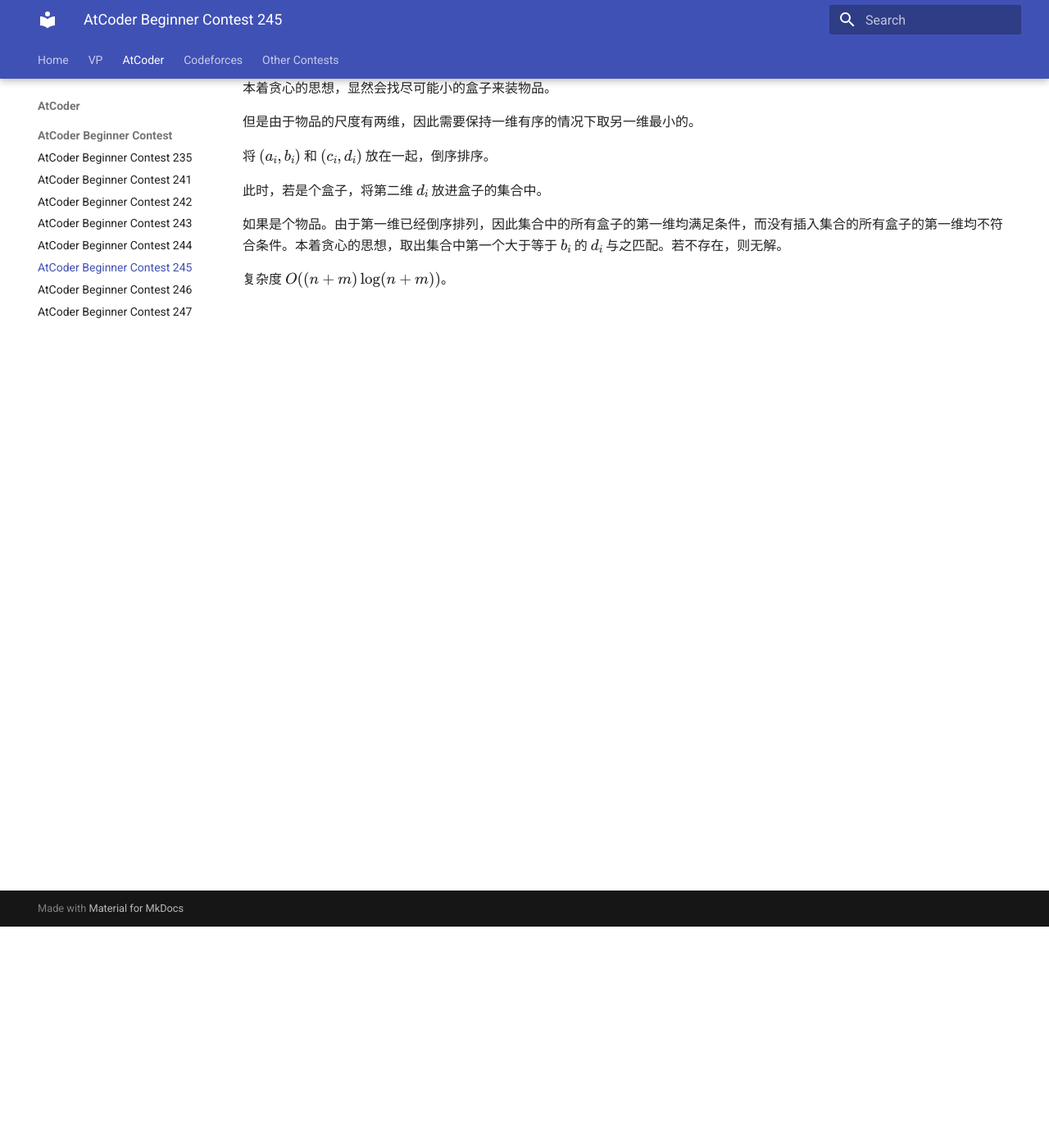
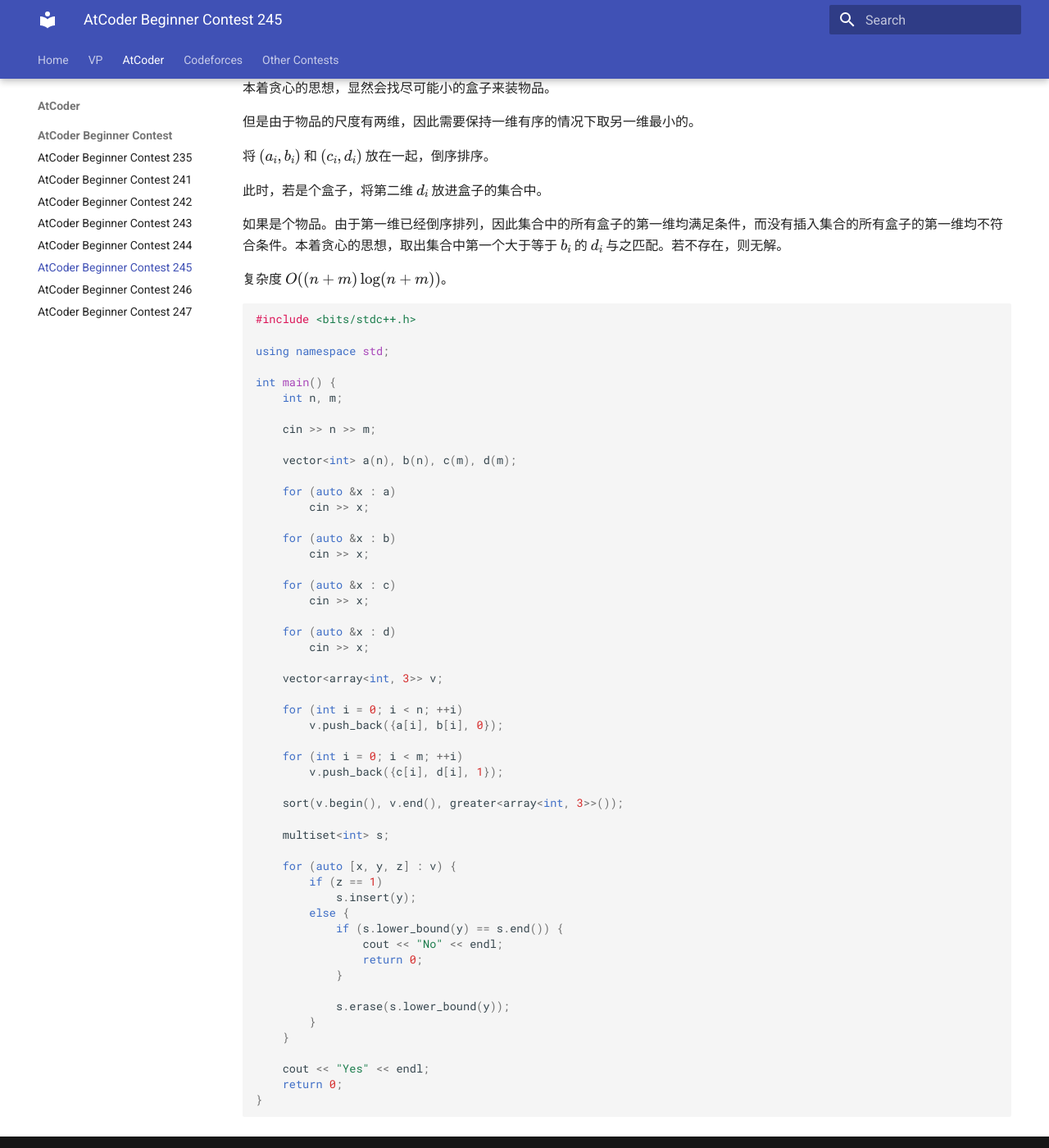
Before and after one commit to SkqLiao/team-wiki, an MkDocs documentation site: the page built from docs/atcoder/abc/abc245.md, in a window 1280 px wide and 1400 px high, scrolled down 270 px. Shown: the whole window at 82% size. Built offline with MkDocs 1.6.1 and Material for MkDocs 9.7.7, drawn with Linux system fonts in a browser that asks for light colours.

Commit message:
update abc245

````diff
--- a/docs/atcoder/abc/abc245.md
+++ b/docs/atcoder/abc/abc245.md
@@ -15,3 +15,57 @@
 如果是个物品。由于第一维已经倒序排列，因此集合中的所有盒子的第一维均满足条件，而没有插入集合的所有盒子的第一维均不符合条件。本着贪心的思想，取出集合中第一个大于等于 $b_i$ 的 $d_i$ 与之匹配。若不存在，则无解。
 
 复杂度 $O((n+m)\log(n+m))$。
+
+```cpp
+#include <bits/stdc++.h>
+
+using namespace std;
+
+int main() {
+    int n, m;
+
+    cin >> n >> m;
+
+    vector<int> a(n), b(n), c(m), d(m);
+
+    for (auto &x : a)
+        cin >> x;
+
+    for (auto &x : b)
+        cin >> x;
+
+    for (auto &x : c)
+        cin >> x;
+
+    for (auto &x : d)
+        cin >> x;
+
+    vector<array<int, 3>> v;
+
+    for (int i = 0; i < n; ++i)
+        v.push_back({a[i], b[i], 0});
+
+    for (int i = 0; i < m; ++i)
+        v.push_back({c[i], d[i], 1});
+
+    sort(v.begin(), v.end(), greater<array<int, 3>>());
+
+    multiset<int> s;
+
+    for (auto [x, y, z] : v) {
+        if (z == 1)
+            s.insert(y);
+        else {
+            if (s.lower_bound(y) == s.end()) {
+                cout << "No" << endl;
+                return 0;
+            }
+
+            s.erase(s.lower_bound(y));
+        }
+    }
+
+    cout << "Yes" << endl;
+    return 0;
+}
+```
````
Also changed, not shown: 3 other files.
